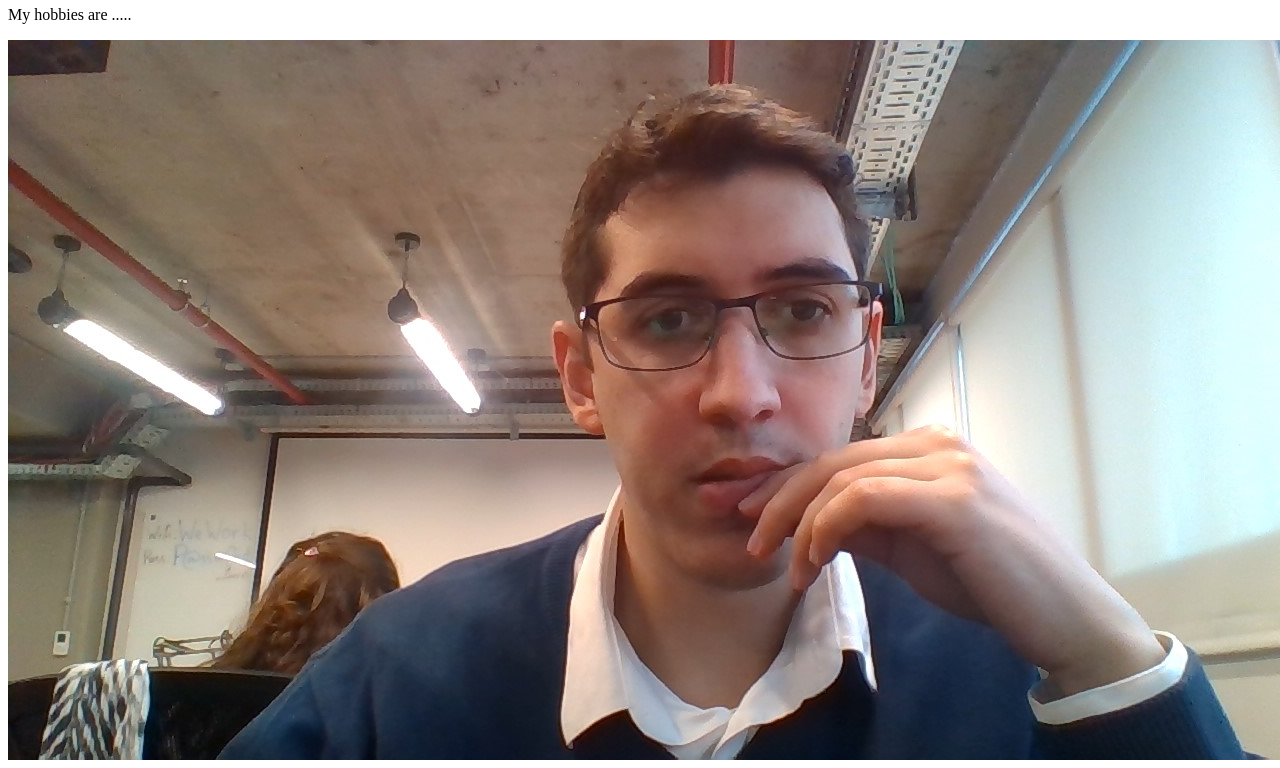
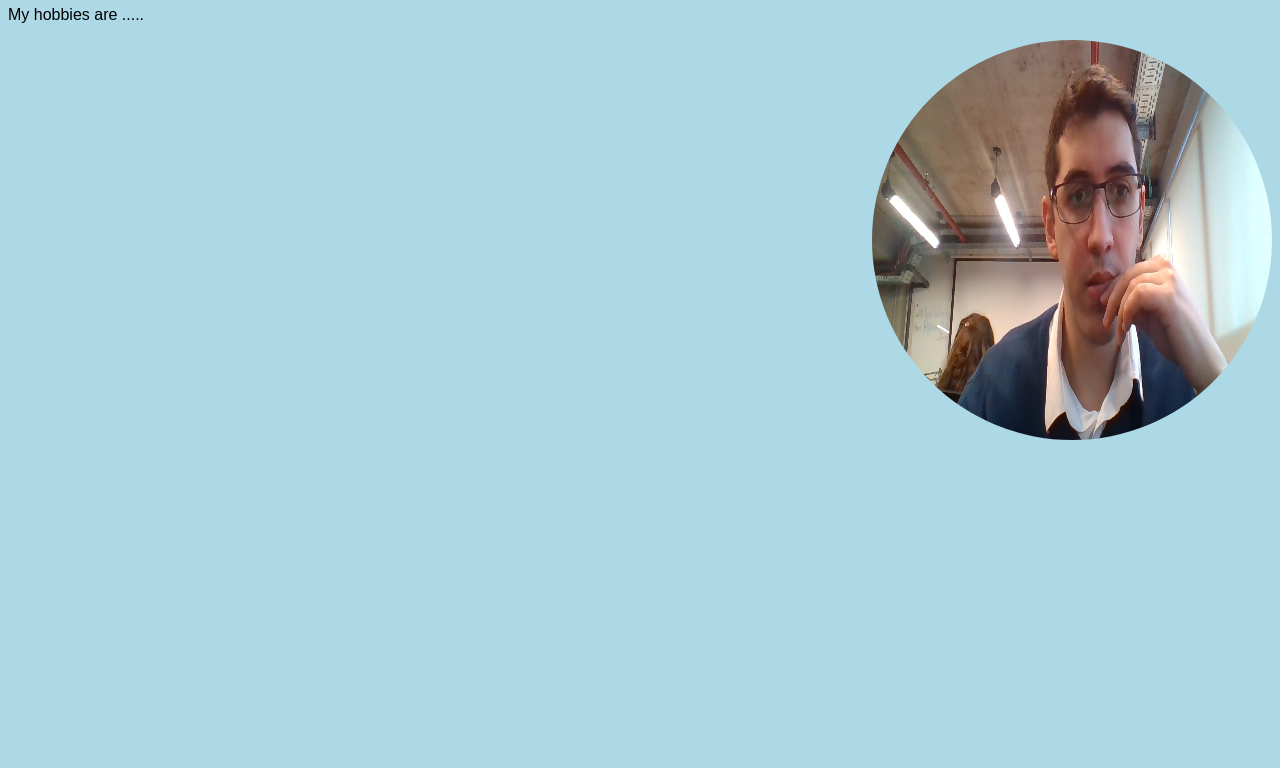
Before and after one commit to ahron86/portfolio, a plain HTML site: page index.html in a window 1280 px wide. Shown: the part 60-828 px from the top of the page. After the commit the page ends 800 px from the top, so only its background shows below. Drawn offline with Linux system fonts and the light colour scheme.

Commit message:
change to the picture and background color

```diff
--- a/index.html
+++ b/index.html
@@ -9,6 +9,7 @@
 <body>
     <h1>Hello My Name Is Ahron!</h1>
     <p>My hobbies are .....</p>
-    <img src="me.jpg" alt="Me in my new glasses">
+    <img src="me.jpg" alt="Me in my new glasses"
+    width="400" height="400" align="right">
 </body>
 </html>
--- a/style.css
+++ b/style.css
@@ -1,3 +1,12 @@
 h1 {
     color: blue;
   }
+
+body {
+    font-family: arial;
+    background-color: lightblue;
+}
+
+img {
+    border-radius: 50%;
+}
```
